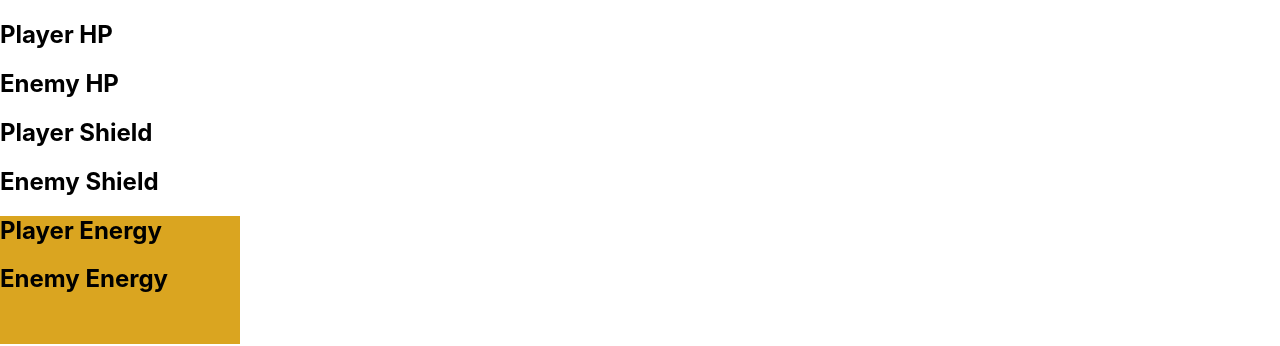
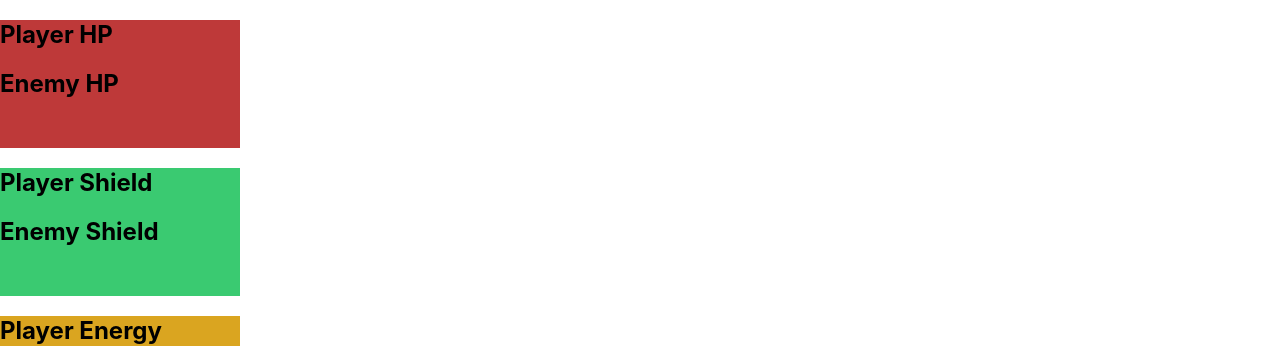
Before and after one commit to solaris449062/duck-deck-frontend, a React (Create React App) app: page / in a window 1280 px wide. Shown: the top 346 px of the page. Built offline with nearby package versions, Linux system fonts and the light colour scheme; no server answers.

Commit message:
some color change

```diff
--- a/src/components/hpBar.js
+++ b/src/components/hpBar.js
@@ -5,13 +5,16 @@ function HpBar({characterInfo}) {
 
     // return a hp bar, partially filled up to a point indicated by current HP
     return (
-        <div>
+        <>
+            <div className="hp_indicator">
                 <h2>
                     {characterInfo[0] ? `Player HP = ${characterInfo[0].current_HP}/${characterInfo[0].max_HP}` : "Player HP"}
                 </h2>
                 <h2>
                 {characterInfo[1] ? `Enemy HP = ${characterInfo[1].current_HP}/${characterInfo[1].max_HP}` : "Enemy HP"}
                 </h2>
+            </div>
+            <div className="shield_indicator">
                 <h2>
                     {characterInfo[0] ? `Player Shield = ${characterInfo[0].shield}` : "Player Shield"}
                 </h2>
@@ -19,6 +22,7 @@ function HpBar({characterInfo}) {
                 {characterInfo[1] ? `Enemy Shield = ${characterInfo[1].shield}` : "Enemy Shield"}
                 </h2>
             </div>
+        </>
     );
 }
 
--- a/src/index.css
+++ b/src/index.css
@@ -38,6 +38,17 @@ code {
   width: 10em;
 }
 
+.hp_indicator {
+  background-color: rgb(190, 57, 57);
+  height: 8em;
+  width: 15em;
+}
+.shield_indicator {
+  background-color: rgb(58, 202, 113);
+  height: 8em;
+  width: 15em;
+}
+
 .energy_indicator {
   background-color: goldenrod;
   height: 8em;
```
Lines whose indentation alone changed are shown as unchanged.
